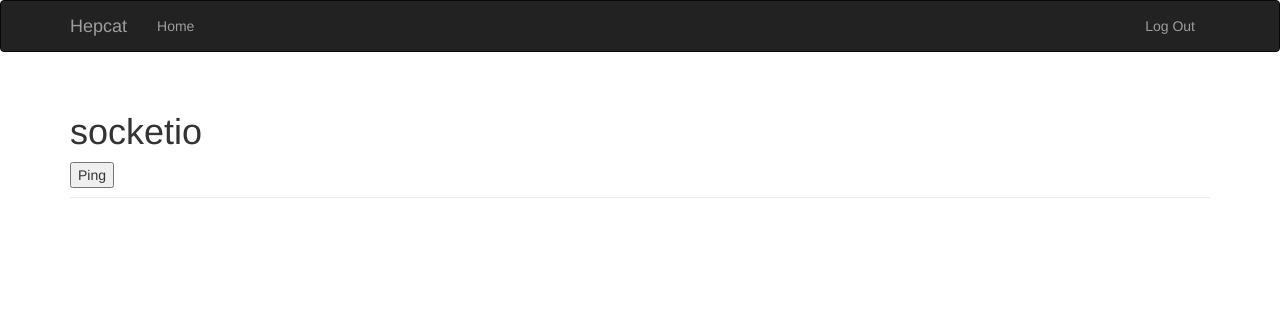
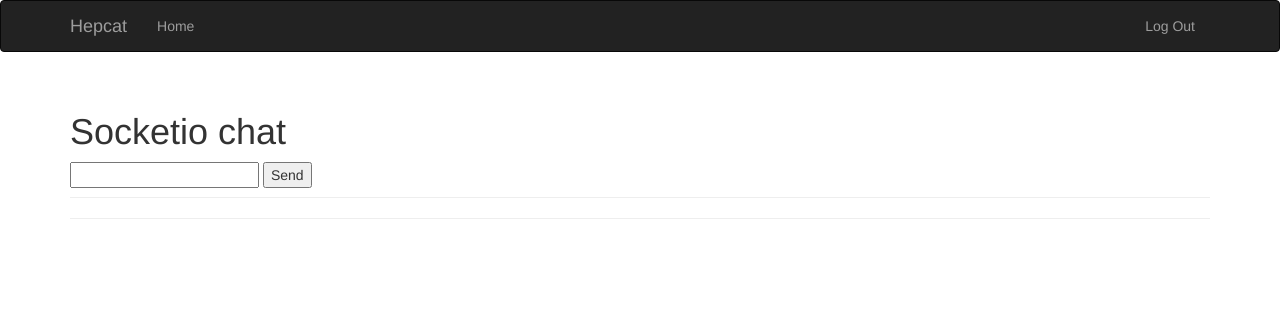
Before and after one commit to adamfinkelstein/hepcat, a Flask app: page /debug/socketio/ in a window 1280 px wide. Shown: the top 312 px of the page. Run offline with Flask 2, Linux system fonts and the light colour scheme; a user stored in the database is signed in; data comes from the database, SQL or seed files in the repository; some libraries are stand-ins or nearby versions.

Commit message:
socketio chat

```diff
--- a/app/debug/views.py
+++ b/app/debug/views.py
@@ -145,4 +145,4 @@ def socketio_client():
     if current_user:
         user_name = current_user.get_full_name()
     return render_template('socketio.html',
-                        title='socketio', name=user_name)
+                        title='Socketio chat', name=user_name)
--- a/app/templates/socketio.html
+++ b/app/templates/socketio.html
@@ -6,8 +6,13 @@
 
 <div class="page-header">
     <h1>{{ title }}</h1>
-    <button type="button" onclick="javascript:ping_pressed();">Ping</button>
+    <input type="text" id="chat-input">
+    <button type="button" onclick="javascript:button_press();">Send</button>
 </div>
+
+<p><hr><p>
+
+<div id="chat"></div>
 
 <script src="https://cdnjs.cloudflare.com/ajax/libs/socket.io/4.0.1/socket.io.js" integrity="sha512-q/dWJ3kcmjBLU4Qc47E4A9kTB4m3wuTY7vkFJDTZKjTs8jhyGQnaUrxa0Ytd0ssMZhbNua9hE+E7Qv1j+DyZwA==" crossorigin="anonymous"></script>
 <script type="text/javascript" charset="utf-8">
@@ -23,12 +28,15 @@
         myname = name;
     });
 
-    function ping_pressed() {
-        console.log('sending ping!')
-        data = { msg: 'Ping!', name: myname };
-        socket.emit('ping', data);
+    socket.on("chat_echo", (data) => {
+        document.getElementById("chat").innerHTML += "<br>" + data
+    })
+
+    function button_press() {
+        let val = document.getElementById("chat-input").value;
+        console.log('sending chat: ' + val);
+        socket.emit('chat', val);
     }
-
 </script>
 
 
```
Also changed, not shown: app/comms/routes.py (+5 -4 lines).
